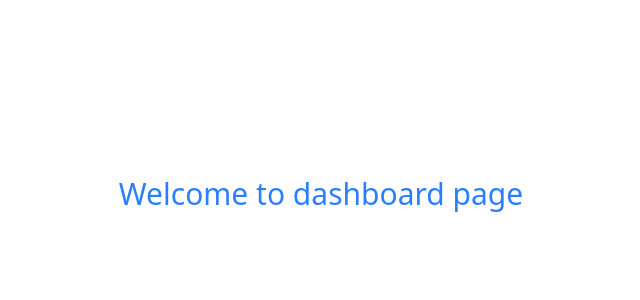
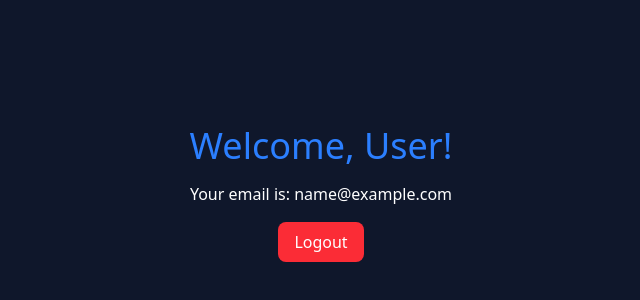
Before and after one commit to Adarsh311002/FocusFlow, a React (Vite) app in the folder Client/: page /dashboard in a window 1280 px wide. Shown: the part 206-506 px from the top of the page, without its empty margins (319-959 px from the left). Built offline with nearby package versions, Linux system fonts and the light colour scheme; sample sign-in values are in the browser's storage.

Commit message:
AuthContext via context api

```diff
--- a/Client/package.json
+++ b/Client/package.json
@@ -12,6 +12,8 @@
   "dependencies": {
     "@tailwindcss/vite": "^4.1.17",
     "axios": "^1.13.2",
+    "framer-motion": "^12.23.24",
+    "lucide-react": "^0.554.0",
     "react": "^19.1.1",
     "react-dom": "^19.1.1",
     "react-router-dom": "^7.9.6",
--- a/Client/src/components/ProtectedRoute.jsx
+++ b/Client/src/components/ProtectedRoute.jsx
@@ -1,11 +1,19 @@
 import React from "react";
-
 import { Navigate} from "react-router-dom";
+import { useAuth } from "../context/AuthContext";
 
 const ProtectedRoute = ({children}) => {
-    const token = localStorage.getItem("accessToken");
+    const {isAuthenticated,loading} = useAuth();
 
-    return token ? children : <Navigate to="/signup" replace />
+    if (loading) {
+      return (
+        <div className="h-screen flex justify-center items-center text-white">
+          Loading...
+        </div>
+      );
+    }
+
+   return isAuthenticated ? children : <Navigate to="/login" replace />;
 }
 
 export default ProtectedRoute;
--- /dev/null
+++ b/Client/src/context/AuthContext.jsx
@@ -0,0 +1,63 @@
+import React, {createContext,useContext,useState,useEffect} from 'react'
+import { api } from '../utils/api'
+
+
+const AuthContext = createContext();
+
+export const AuthProvider = ({children}) => {
+    const [user , setUser] = useState(null);
+    const [isAuthenticated, setIsAuthenticated] = useState(false);
+    const [loading, setLoading] = useState(true);
+
+    useEffect(() => {
+        const checkAuthStatus = async () => {
+            try {
+                const accessToken = localStorage.getItem("accessToken");
+                const storedUser = localStorage.getItem("user");
+
+                if(accessToken && storedUser){
+                    setUser(JSON.parse(storedUser));
+                    setIsAuthenticated(true);
+                }
+            } catch (error) {
+                console.log("Auth check failed",error);
+                localStorage.clear();
+
+            }finally {
+                setLoading(false);
+            }
+        };
+
+        checkAuthStatus();
+    },[])
+
+    const login = (userData, token , refreshToken) => {
+        setUser(userData);
+        setIsAuthenticated(true);
+        localStorage.setItem("accessToken", token);
+        localStorage.setItem("refreshToken", refreshToken);
+        localStorage.setItem("user", JSON.stringify(userData));
+    }
+
+    const logout = async () => {
+        try {
+            await api.post("/users/logout");
+        } catch (error) {
+            console.log("Logout failed on server, clearing client anyway");
+        } finally {
+            setUser(null);
+            setIsAuthenticated(false);
+            localStorage.clear();
+        }
+    }
+
+    return (
+        <AuthContext.Provider value={{user,isAuthenticated,loading,login,logout}}>
+            {children}
+        </AuthContext.Provider>
+    )
+}
+
+export const useAuth = () => {
+    return useContext(AuthContext);
+}
--- a/Client/src/pages/Dashboard.jsx
+++ b/Client/src/pages/Dashboard.jsx
@@ -1,9 +1,22 @@
 import React from "react";
+import { useAuth } from "../context/AuthContext.jsx";
 
 const Dashboard = () => {
+    const { user, logout } = useAuth();
+
     return (
-        <div className="text-3xl h-screen w-screen flex justify-center items-center text-blue-500">
-            Welcome to dashboard page
+        <div className="h-screen w-screen flex flex-col justify-center items-center text-white bg-slate-900 gap-4">
+            <h1 className="text-4xl text-blue-500">
+                Welcome, {user?.fullname || "User"}!
+            </h1>
+            <p>Your email is: {user?.email}</p>
+
+            <button
+                onClick={logout}
+                className="bg-red-500 hover:bg-red-600 px-4 py-2 rounded-lg transition-all"
+            >
+                Logout
+            </button>
         </div>
     )
 
--- a/Client/src/pages/SignInOut.jsx
+++ b/Client/src/pages/SignInOut.jsx
@@ -1,17 +1,17 @@
 import React, { useState } from "react";
 import { api } from "../utils/api.js";
 import { useNavigate } from "react-router-dom";
+import { useAuth } from "../context/AuthContext.jsx";
 
 const SignInOut = () => {
   const [isSignIn, setIsSignIn] = useState(false);
   const [fullname, setFullName] = useState("");
   const [email, setEmail] = useState("");
   const [password, setPassword] = useState("");
-  const [accessToken, setAccessToken] = useState(null);
-  const [user, setUser] = useState(null);
   const [error, setError] = useState("");
 
   const navigate = useNavigate();
+  const {login} = useAuth();
 
   const handleToggle = (e) => {
     e.preventDefault();
@@ -37,12 +37,7 @@ const SignInOut = () => {
 
       const { accessToken, user, refreshToken } = res.data;
 
-      console.log(accessToken);
-      setAccessToken(accessToken);
-      setUser(res.data.user);
-      localStorage.setItem("accessToken", accessToken);
-      localStorage.setItem("refreshToken", refreshToken);
-      localStorage.setItem("user", JSON.stringify(user));
+      login(user,accessToken,refreshToken);
       navigate("/dashboard");
 
       console.log(isSignIn ? "Login success" : "Signup success", res.data);
```
Also changed, not shown: Client/src/utils/AppRouting.jsx (+6 -4 lines), 1 other file (tests, documents, lock files or other folders).
